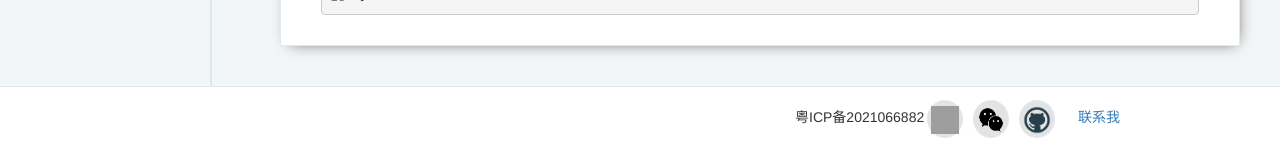
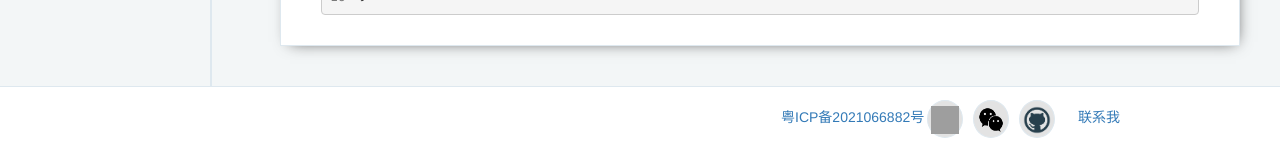
Before and after one commit to jiange2/jiange2.github.io, a Jekyll site: the page built from _posts/2018-01-30-LintCode-4-UglyNumber.md, in a window 1280 px wide. Shown: the part 1160-1305 px from the top of the page. Built offline with Jekyll 4.4.1, drawn with Linux system fonts in a browser that asks for light colours; grey boxes are pictures that could not be loaded.

Commit message:
Update footer.html

```diff
--- a/_includes/footer.html
+++ b/_includes/footer.html
@@ -23,7 +23,7 @@
             </li>
 
         </ul>
-        <div>粤ICP备2021066882</div>
+        <div><a href="https://beian.miit.gov.cn/">粤ICP备2021066882号</a></div>
     </div>
     <script>
         window.onload = function (ev) {
```
